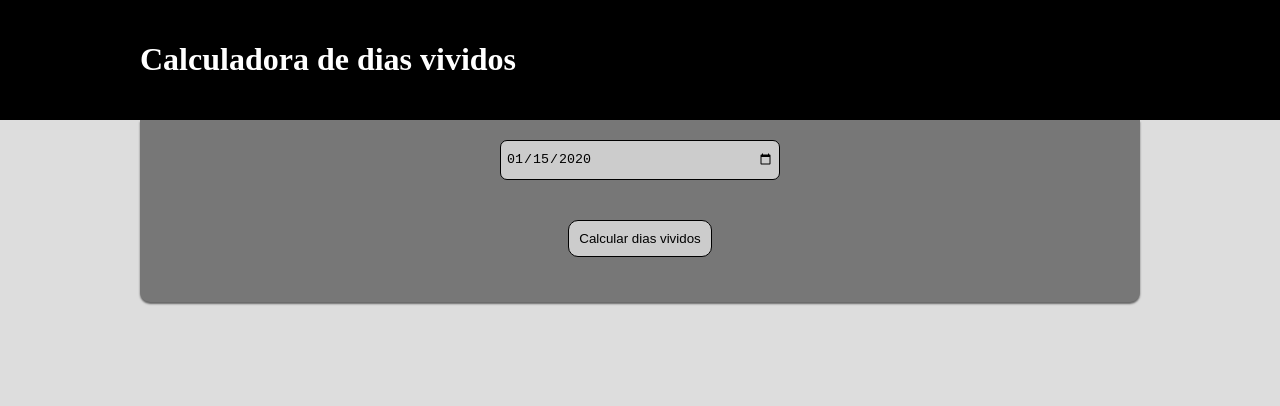
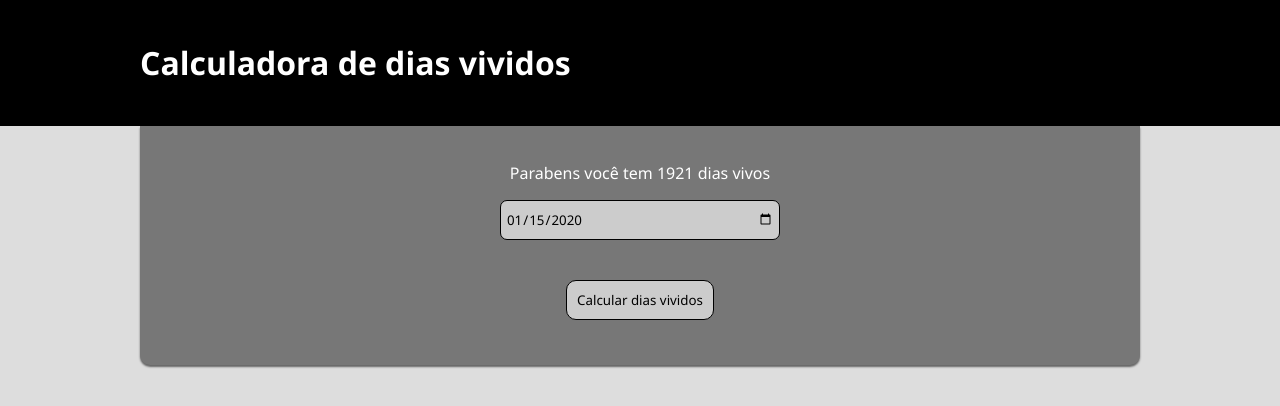
Before and after one commit to Ramonrocham/CalculadoraDiasVividos, a plain HTML site: page index.html in a window 1280 px wide. Both pictures are taken after typing "2020-01-15" into the empty fields and a click on the button "Calcular dias vividos". Drawn offline with Linux system fonts and the light colour scheme.

Commit message:
finalizado

```diff
--- a/assets/css/style.css
+++ b/assets/css/style.css
@@ -1,5 +1,6 @@
 *{
     box-sizing: border-box;
+    font-family: 'Segoe UI', Tahoma, Geneva, Verdana, sans-serif;
 }
 
 body{
--- a/assets/js/script.js
+++ b/assets/js/script.js
@@ -0,0 +1,54 @@
+const btn = document.querySelector("#btn")
+const data = document.querySelector("#data")
+
+data.setAttribute("max", dataAtual())
+
+let resposta = false;
+
+data.addEventListener("keypress", function(e){
+    if(e.key=="Enter"){
+        calcDias()
+    }
+})
+btn.addEventListener("click", calcDias)
+
+function dataAtual(){
+    let d = new Date()
+    let day = d.getDate()
+    let month = d.getMonth() + 1
+    let year = d.getFullYear()
+
+    day = day<10?"0"+day:day
+    month = month<10?"0"+month:month
+
+    let dataFull = `${year}-${month}-${day}`
+    return dataFull
+}
+
+function calcDias(){
+    const dataUsr = document.getElementById("data").value
+    if(dataUsr=="")
+        return
+
+    const result = document.querySelector("#calc-result")
+
+    let p
+    if(!resposta){
+        p = document.createElement("p");
+        result.append(p)
+        resposta = true;
+    }else{
+        p = result.querySelector("p")
+    }
+
+    const dAtual = new Date(dataAtual())
+    const dUsr = new Date(dataUsr)
+
+    const dataResult = (dAtual.getTime()-dUsr.getTime())/1000/60/60/24
+
+
+    p.innerText = `Parabens você tem ${dataResult} dias vivos`;
+
+
+
+}
--- a/index.html
+++ b/index.html
@@ -17,6 +17,7 @@
         <div class="container">
             <div class="calc-area">
                 <div class="calc-conteudo">
+                    <div id="calc-result"></div>
                     <input type="date" id="data">
                     <button id="btn">Calcular dias vividos</button>
                 </div>
```
